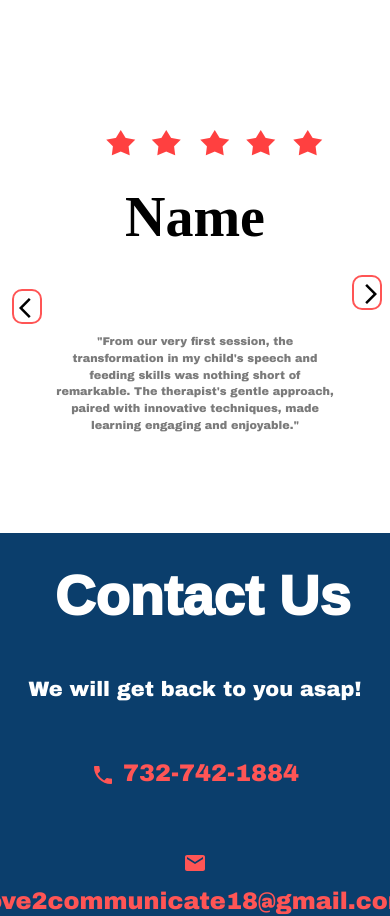
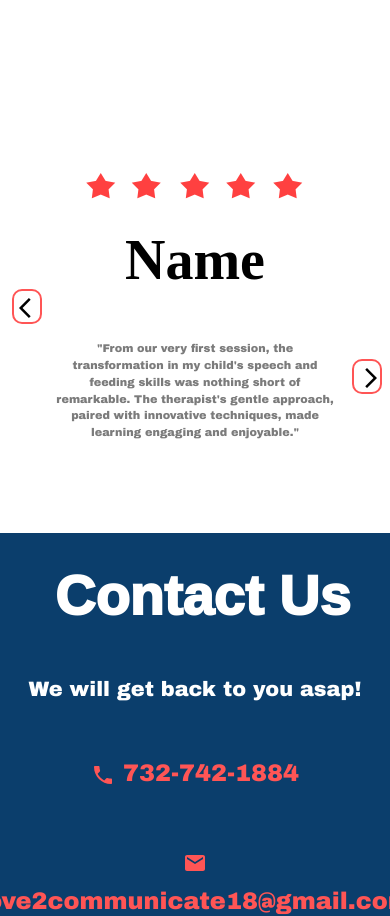
Before and after one commit to vgalante2/love2communicate, a React (Create React App) app: page / in a window 390 px wide. Shown: the part 1665-2581 px from the top of the page. Built offline with nearby package versions, Linux system fonts and the light colour scheme; a web font is replaced by a local one.

Commit message:
testimonials

```diff
--- a/src/styles/Testimonials/_testimonials.scss
+++ b/src/styles/Testimonials/_testimonials.scss
@@ -28,7 +28,7 @@
 
 .review-slider {
 
-    height: 30vh;
+    height: 40vh;
     display: flex;
     justify-content: center;
     align-items: center;
@@ -56,6 +56,8 @@
         line-height: 1.5;
          text-align: center;
          padding: 3.5rem;
+         position: relative;
+         bottom: 35px;
 
         }
     }
@@ -80,7 +82,7 @@
    @media( max-width: 767px) {
      height: 50px;
      width: auto;
-     left: 90px;
+     left: 70px;
      top: 20px;
 }
    }
--- a/src/styles/index.css
+++ b/src/styles/index.css
@@ -593,7 +593,7 @@ img {
 }
 
 .review-slider {
-  height: 30vh;
+  height: 40vh;
   display: flex;
   justify-content: center;
   align-items: center;
@@ -621,6 +621,8 @@ img {
     line-height: 1.5;
     text-align: center;
     padding: 3.5rem;
+    position: relative;
+    bottom: 35px;
   }
 }
 
@@ -643,7 +645,7 @@ img {
   .slick-list img {
     height: 50px;
     width: auto;
-    left: 90px;
+    left: 70px;
     top: 20px;
   }
 }
```
Also changed, not shown: 1 other file (tests, documents, lock files or other folders).
